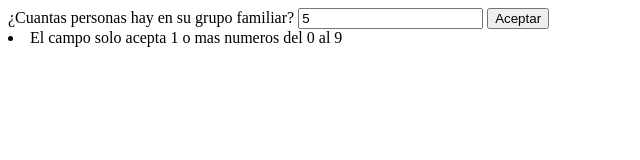
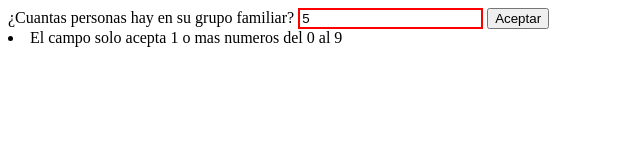
Before and after one commit to Cristian0097/clase_6_tareas, a plain HTML site: page index.html in a window 1280 px wide. Both pictures are taken after typing "5" into the empty fields and a click on the button "Aceptar". Shown: the whole page, without its empty margins (0-640 px from the left). Drawn offline with Linux system fonts and the light colour scheme.

Commit message:
agrega estilo de error
Se agrego el className "error" para marcar de rojo el borde de los inputs que tengan valores incorrectos.

```diff
--- a/main.css
+++ b/main.css
@@ -1,3 +1,6 @@
 .oculto{
     display: none;
 }
+.error {
+    border: 2px solid red;
+}
```
